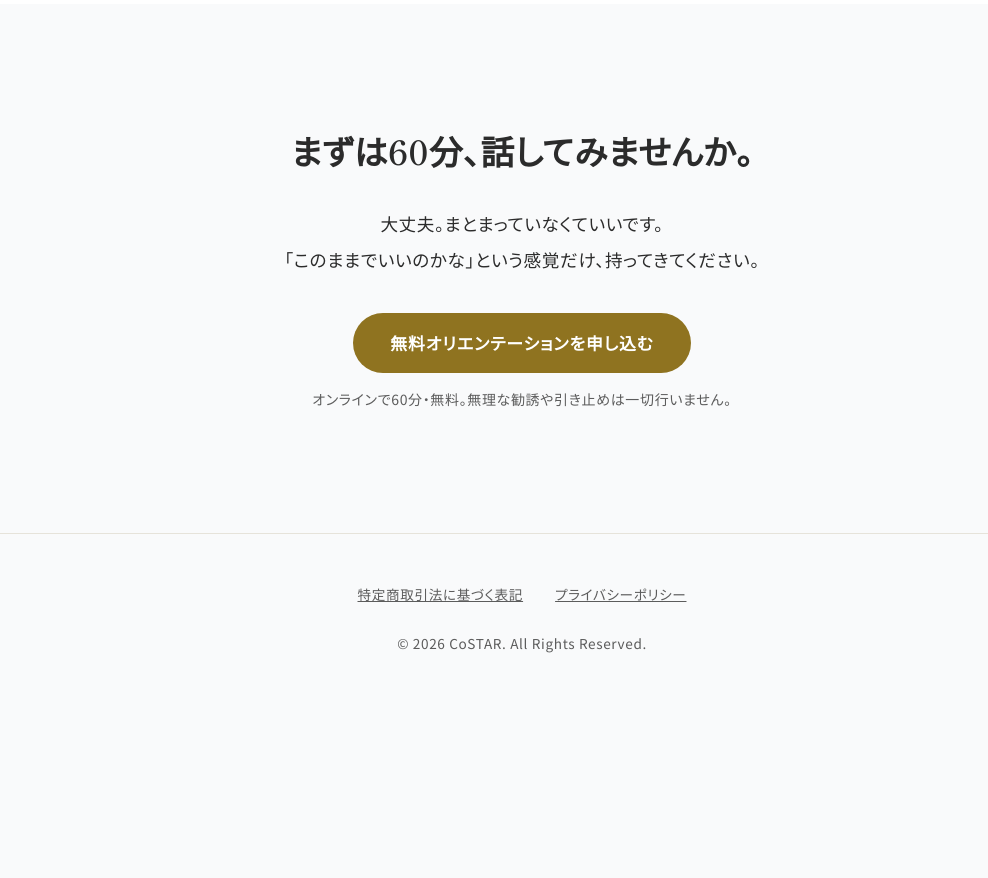
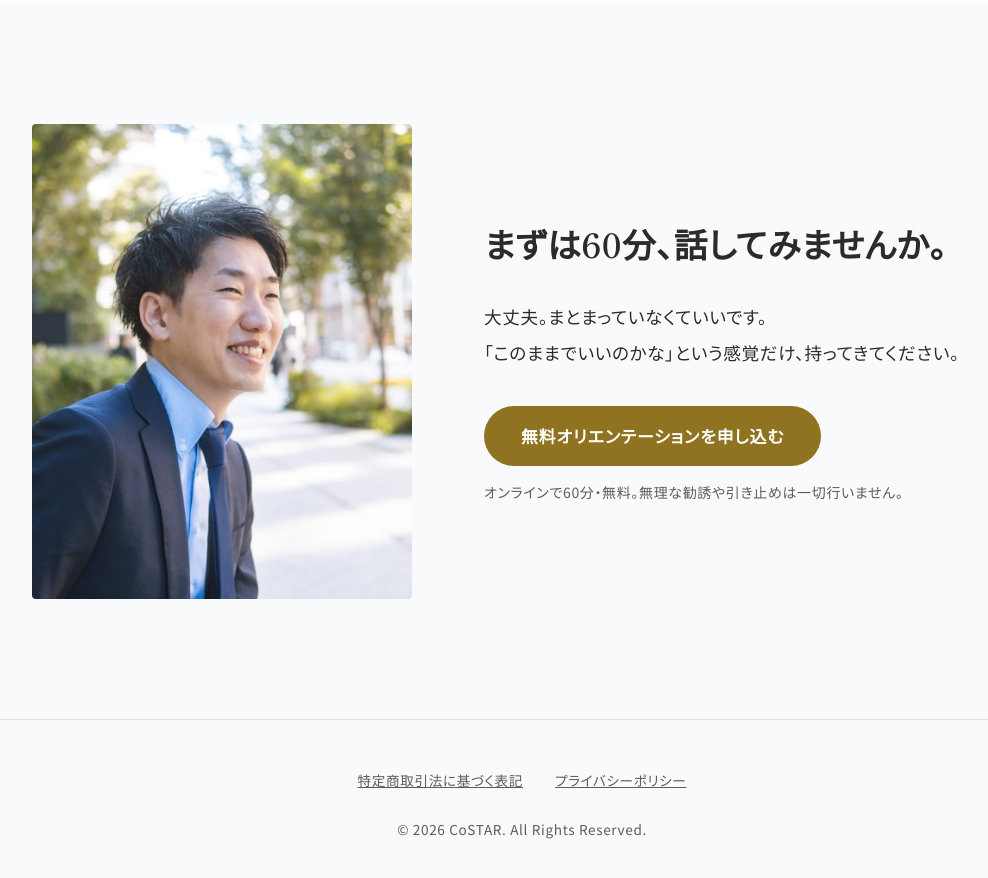
Before and after one commit to Naomitchy/CoSTAR, a plain HTML site: page index.html in a window 1280 px wide. Shown: the part 8180-9058 px from the top of the page, without its empty margins (118-1106 px from the left). Before the commit the page ends 8877 px from the top, so only its background shows below. Drawn offline with Linux system fonts and the light colour scheme; no server answers.

Commit message:
Add files via upload

```diff
--- a/index.html
+++ b/index.html
@@ -238,6 +238,9 @@ a{color:inherit}
 .final h2{font-size:clamp(1.5rem,5vw,2.1rem)}
 .final p.body{margin-top:1.6em;font-family:var(--serif);font-size:1.1rem;line-height:2.1}
 .final .btn{margin-top:2em}
+.final__in{max-width:980px;margin:0 auto;display:grid;gap:36px;align-items:center}
+.final__photo{width:100%;height:auto;max-width:300px;aspect-ratio:4/5;object-fit:cover;margin:0 auto;border-radius:4px}
+@media(min-width:900px){.final__in{grid-template-columns:380px 1fr;gap:72px}.final__photo{max-width:none}.final{text-align:left}}
 
 /* ---------- フッター ---------- */
 .footer{padding:40px 20px 120px;text-align:center;font-size:.85rem;color:var(--muted);background:var(--paper);border-top:1px solid var(--line)}
@@ -537,11 +540,14 @@ dialog::backdrop{background:rgba(249,250,251,.75);backdrop-filter:blur(4px)}
 
 <!-- ⑩ 最後の申込み -->
 <section class="sec final" id="contact">
-  <div class="narrow">
-    <h2>まずは60分、話してみませんか。</h2>
-    <p class="body"><span class="ph">大丈夫。</span><span class="ph">まとまっていなくていいです。</span><br><span class="ph">「このままでいいのかな」という感覚だけ、</span><span class="ph">持ってきてください。</span></p>
-    <a class="btn btn--lg" href="#apply" data-open="apply" data-cta="final">無料オリエンテーションを申し込む</a>
-    <p class="cta-note">オンラインで60分・無料。無理な勧誘や引き止めは一切行いません。</p>
+  <div class="final__in">
+    <img class="final__photo" src="smile.jpg" alt="笑顔の星野直道の写真です" width="880" height="1100" loading="lazy">
+    <div class="final__text">
+      <h2><span class="ph">まずは60分、</span><span class="ph">話してみませんか。</span></h2>
+      <p class="body"><span class="ph">大丈夫。</span><span class="ph">まとまっていなくていいです。</span><br><span class="ph">「このままでいいのかな」</span><span class="ph">という感覚だけ、</span><span class="ph">持ってきてください。</span></p>
+      <a class="btn btn--lg" href="#apply" data-open="apply" data-cta="final">無料オリエンテーションを申し込む</a>
+      <p class="cta-note">オンラインで60分・無料。無理な勧誘や引き止めは一切行いません。</p>
+    </div>
   </div>
 </section>
 </main>
```
Also changed, not shown: profile.jpg, smile.jpg (added).
